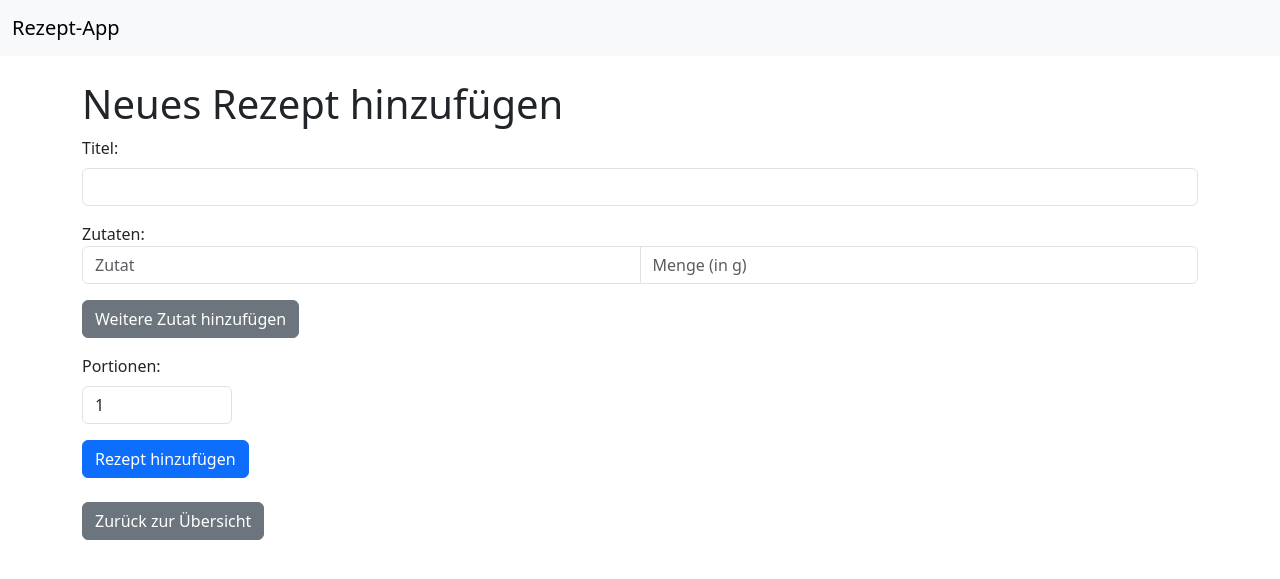
After one commit to JonasArchiv/RecipeApp, a Flask app: page /add_recipe in a window 1280 px wide. The commit adds this page. Shown: the top 579 px of the page. Run offline with Flask 3, Linux system fonts and the light colour scheme; parts of the project's set-up code (start-up, migrations or seed data) failed here and were passed over.

Commit message:
implement bootstrap and made add_recipe.html

```diff
--- /dev/null
+++ b/templates/add_recipe.html
@@ -0,0 +1,56 @@
+<!DOCTYPE html>
+<html lang="en">
+<head>
+    <meta charset="UTF-8">
+    <meta name="viewport" content="width=device-width, initial-scale=1.0">
+    <title>Neues Rezept hinzufügen</title>
+    <link href="https://cdn.jsdelivr.net/npm/bootstrap@5.3.0/dist/css/bootstrap.min.css" rel="stylesheet">
+</head>
+<body>
+    <nav class="navbar navbar-expand-lg navbar-light bg-light">
+        <div class="container-fluid">
+            <a class="navbar-brand" href="{{ url_for('index') }}">Rezept-App</a>
+        </div>
+    </nav>
+    <div class="container mt-4">
+        <h1>Neues Rezept hinzufügen</h1>
+        <form action="{{ url_for('add_recipe') }}" method="post">
+            <div class="mb-3">
+                <label for="title" class="form-label">Titel:</label>
+                <input type="text" id="title" name="title" class="form-control" required>
+            </div>
+
+            <label>Zutaten:</label>
+            <div id="ingredients" class="mb-3">
+                <div class="input-group mb-2">
+                    <input type="text" name="ingredient_name" placeholder="Zutat" class="form-control" required>
+                    <input type="number" name="ingredient_amount" placeholder="Menge (in g)" class="form-control" required>
+                </div>
+            </div>
+            <button type="button" onclick="addIngredient()" class="btn btn-secondary mb-3">Weitere Zutat hinzufügen</button>
+
+            <div class="mb-3">
+                <label for="portions" class="form-label">Portionen:</label>
+                <input type="number" id="portions" name="portions" value="1" min="1" class="form-control" style="width: 150px;" required>
+            </div>
+
+            <button type="submit" class="btn btn-primary">Rezept hinzufügen</button>
+        </form>
+
+        <a href="{{ url_for('index') }}" class="btn btn-secondary mt-4">Zurück zur Übersicht</a>
+    </div>
+
+    <script src="https://cdn.jsdelivr.net/npm/bootstrap@5.3.0/dist/js/bootstrap.bundle.min.js"></script>
+    <script>
+        function addIngredient() {
+            var ingredientsDiv = document.getElementById('ingredients');
+            var newIngredient = `
+                <div class="input-group mb-2">
+                    <input type="text" name="ingredient_name" placeholder="Zutat" class="form-control" required>
+                    <input type="number" name="ingredient_amount" placeholder="Menge (in g)" class="form-control" required>
+                </div>`;
+            ingredientsDiv.insertAdjacentHTML('beforeend', newIngredient);
+        }
+    </script>
+</body>
+</html>
```
Also changed, not shown: templates/index.html (+18 -7 lines), templates/recipe_detail.html (+23 -4 lines).
